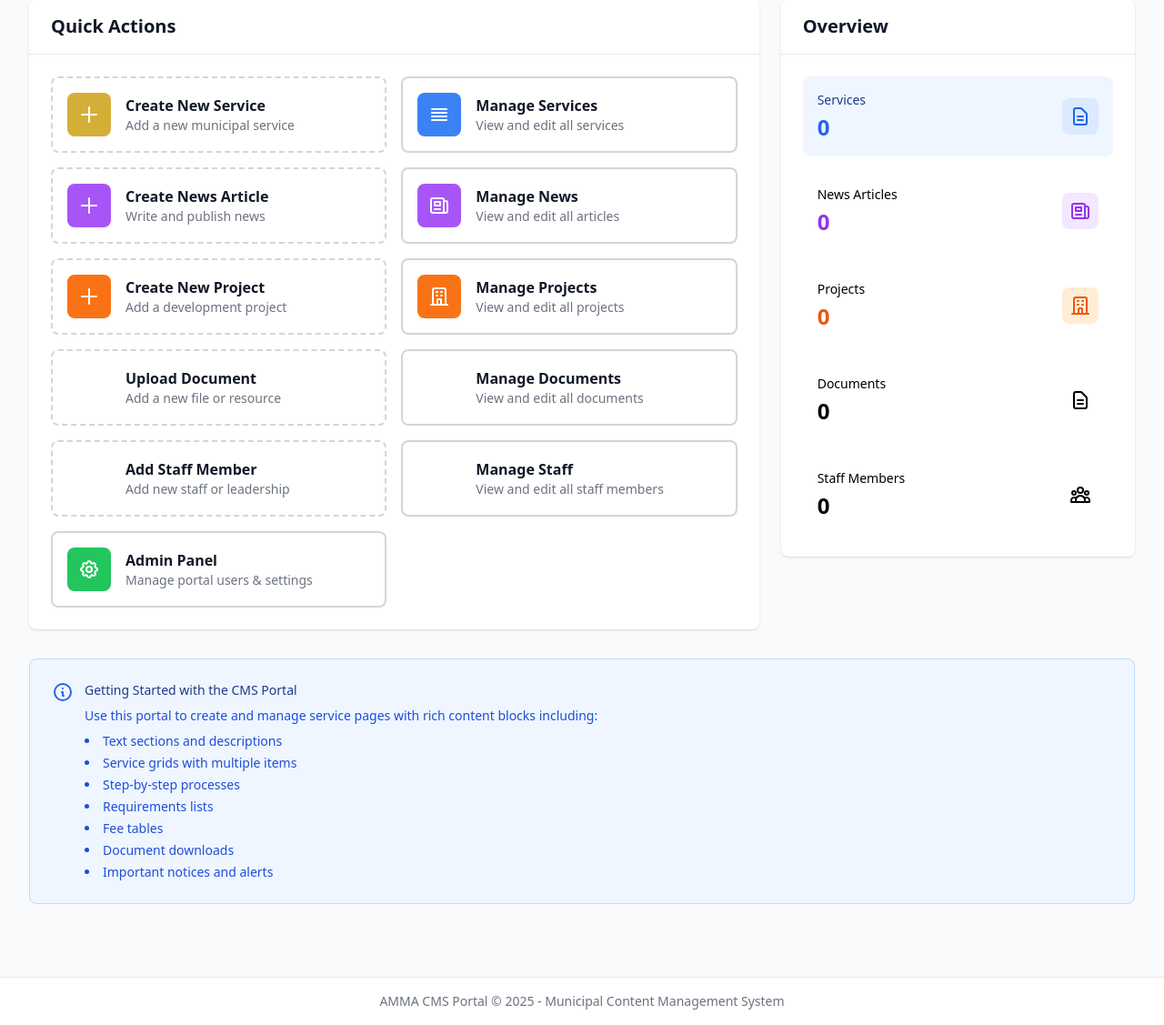
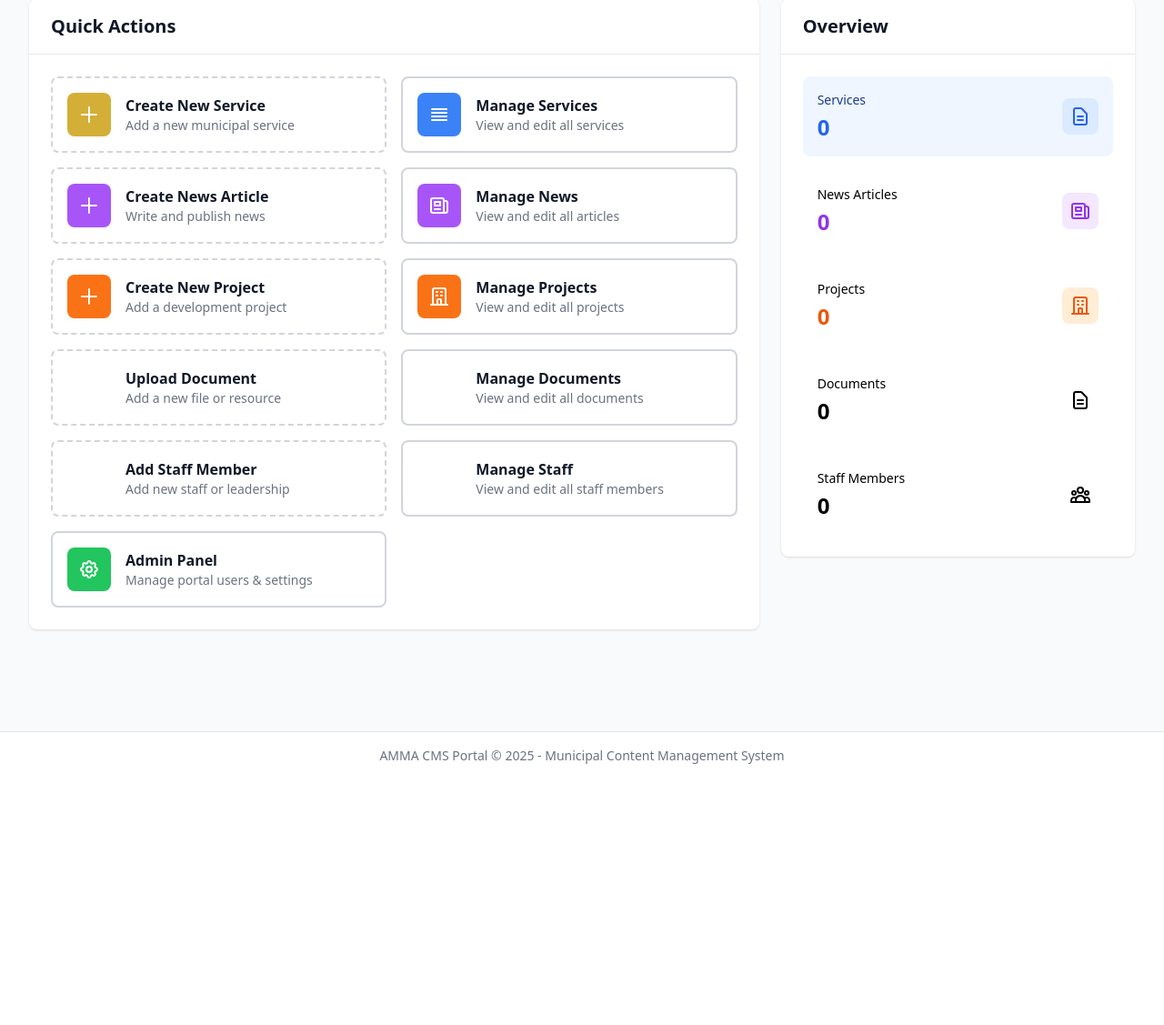
Before and after one commit to AMMA-GHANA/amma_cms, a Django app: page /portal/ in a window 1280 px wide. Shown: the part 185-1312 px from the top of the page at 91% size. After the commit the page ends 1025 px from the top, so only its background shows below. Run offline with Django 5.2, Linux system fonts and the light colour scheme; the visitor is signed in with stand-in values (Sample User, id 1); data comes from the database, SQL or seed files in the repository; data that the repository does not hold is empty; some libraries are stand-ins or nearby versions.

Commit message:
refactor: Remove 'Getting Started' help section from dashboard

```diff
--- a/templates/staff_portal/dashboard.html
+++ b/templates/staff_portal/dashboard.html
@@ -262,30 +262,4 @@
         </div>
     </div>
 </div>
-
-<!-- Help Section -->
-<div class="mt-8 bg-blue-50 border border-blue-200 rounded-lg p-6">
-    <div class="flex items-start">
-        <div class="flex-shrink-0">
-            <svg class="w-6 h-6 text-blue-600" fill="none" stroke="currentColor" viewBox="0 0 24 24">
-                <path stroke-linecap="round" stroke-linejoin="round" stroke-width="2" d="M13 16h-1v-4h-1m1-4h.01M21 12a9 9 0 11-18 0 9 9 0 0118 0z"></path>
-            </svg>
-        </div>
-        <div class="ml-3">
-            <h3 class="text-sm font-medium text-blue-900">Getting Started with the CMS Portal</h3>
-            <div class="mt-2 text-sm text-blue-700">
-                <p>Use this portal to create and manage service pages with rich content blocks including:</p>
-                <ul class="list-disc list-inside mt-2 space-y-1">
-                    <li>Text sections and descriptions</li>
-                    <li>Service grids with multiple items</li>
-                    <li>Step-by-step processes</li>
-                    <li>Requirements lists</li>
-                    <li>Fee tables</li>
-                    <li>Document downloads</li>
-                    <li>Important notices and alerts</li>
-                </ul>
-            </div>
-        </div>
-    </div>
-</div>
 {% endblock %}
```
